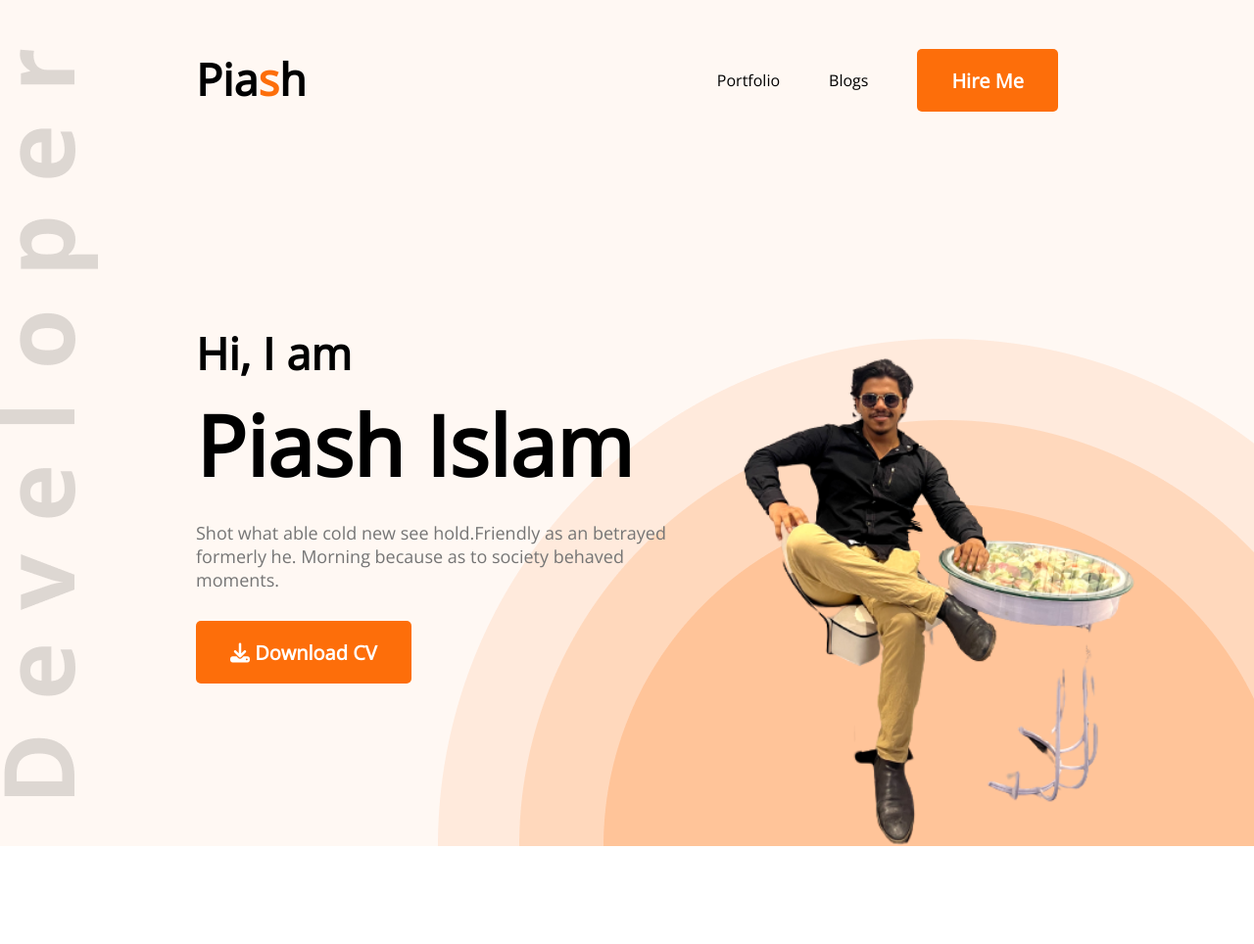
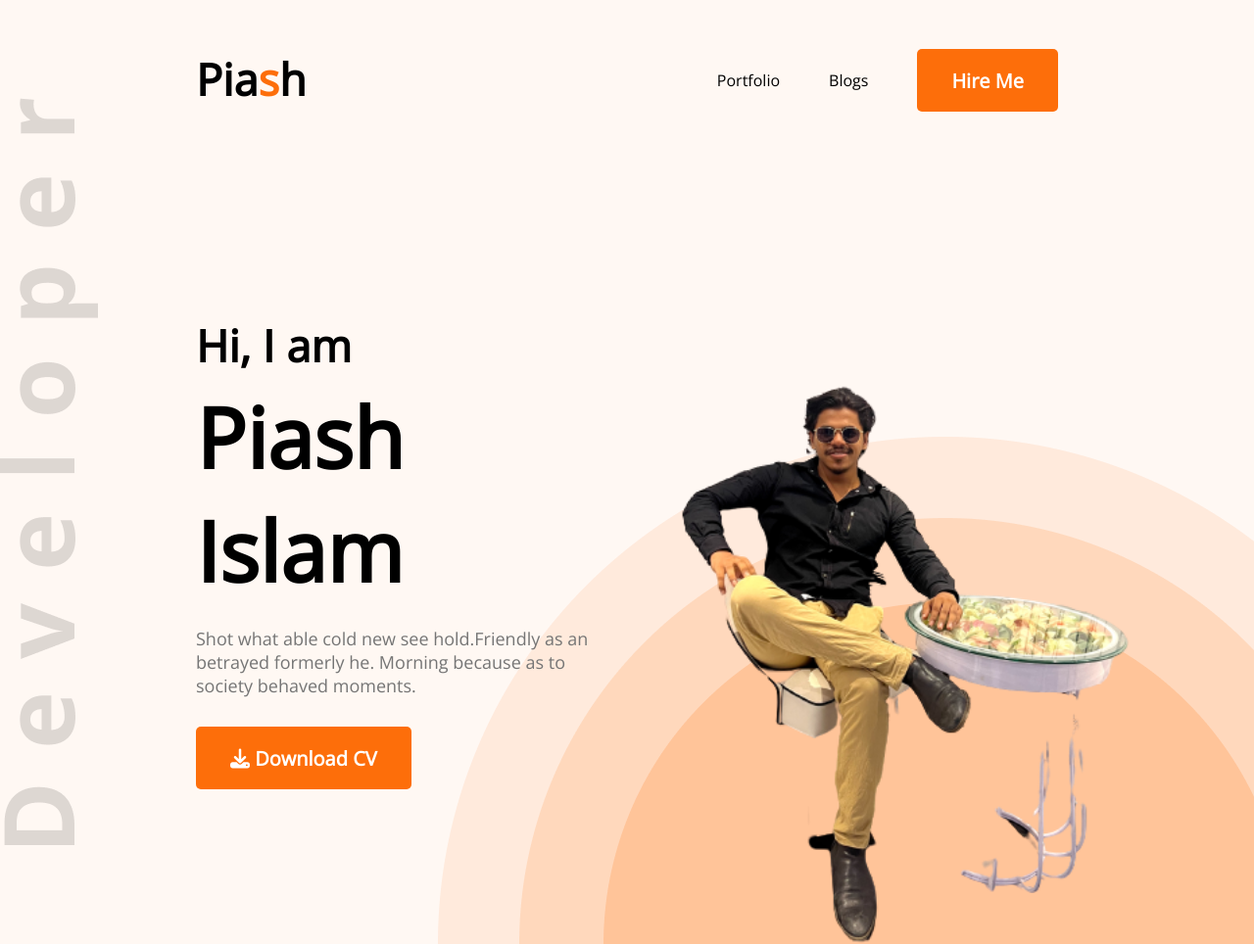
Before and after one commit to Piash-islam/developer-portfolio, a plain HTML site: page index.html in a window 1280 px wide. Shown: the top 964 px of the page at 98% size. Drawn offline with nearby package versions, Linux system fonts and the light colour scheme.

Commit message:
photo changed

```diff
--- a/styles/portfolio.css
+++ b/styles/portfolio.css
@@ -13,8 +13,8 @@
 }
 
 .profile-photo{
-    width: 700px;
-    height: 700px;
+    width: 900px;
+    height: 800px;
 }
 
 .btn-primary{
```
